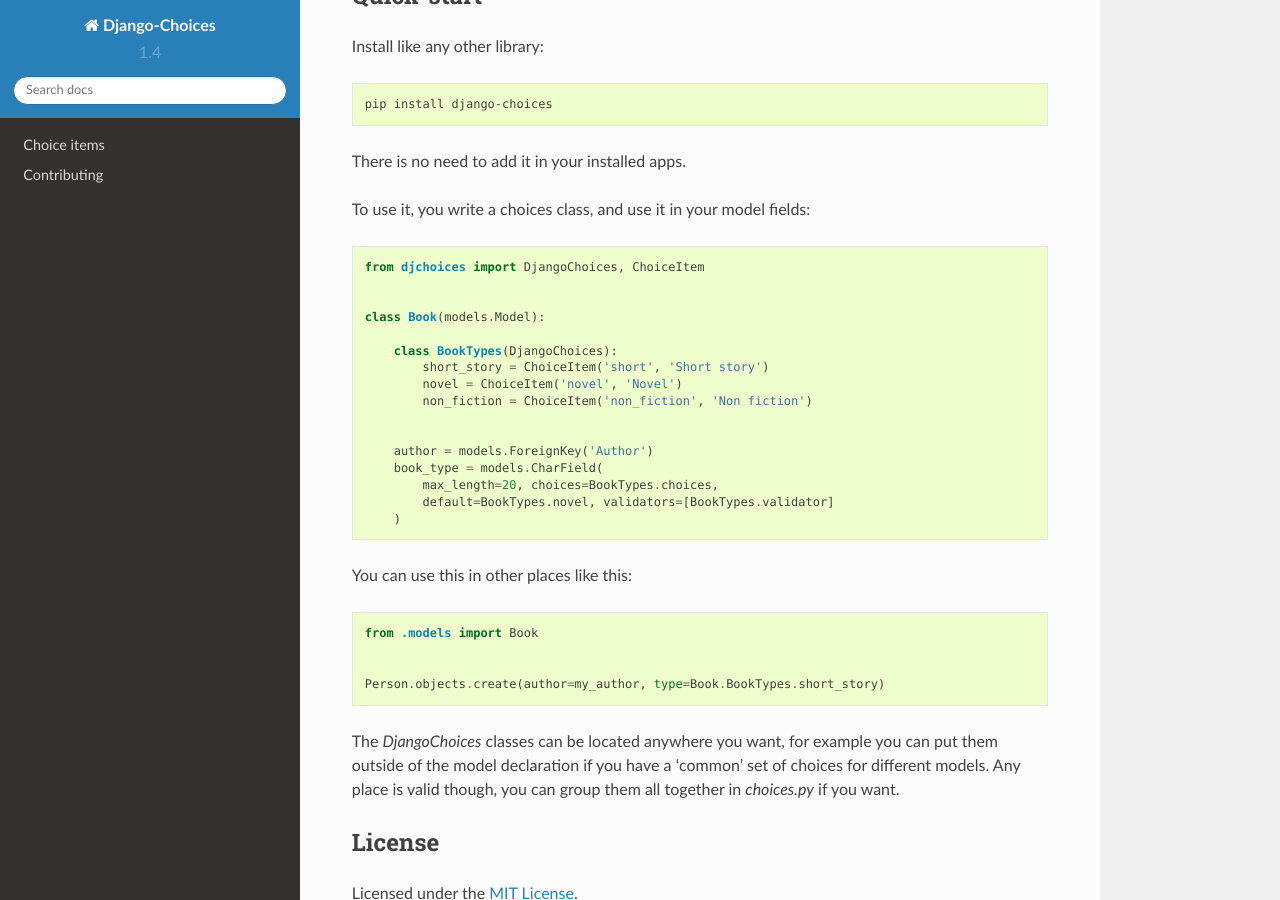
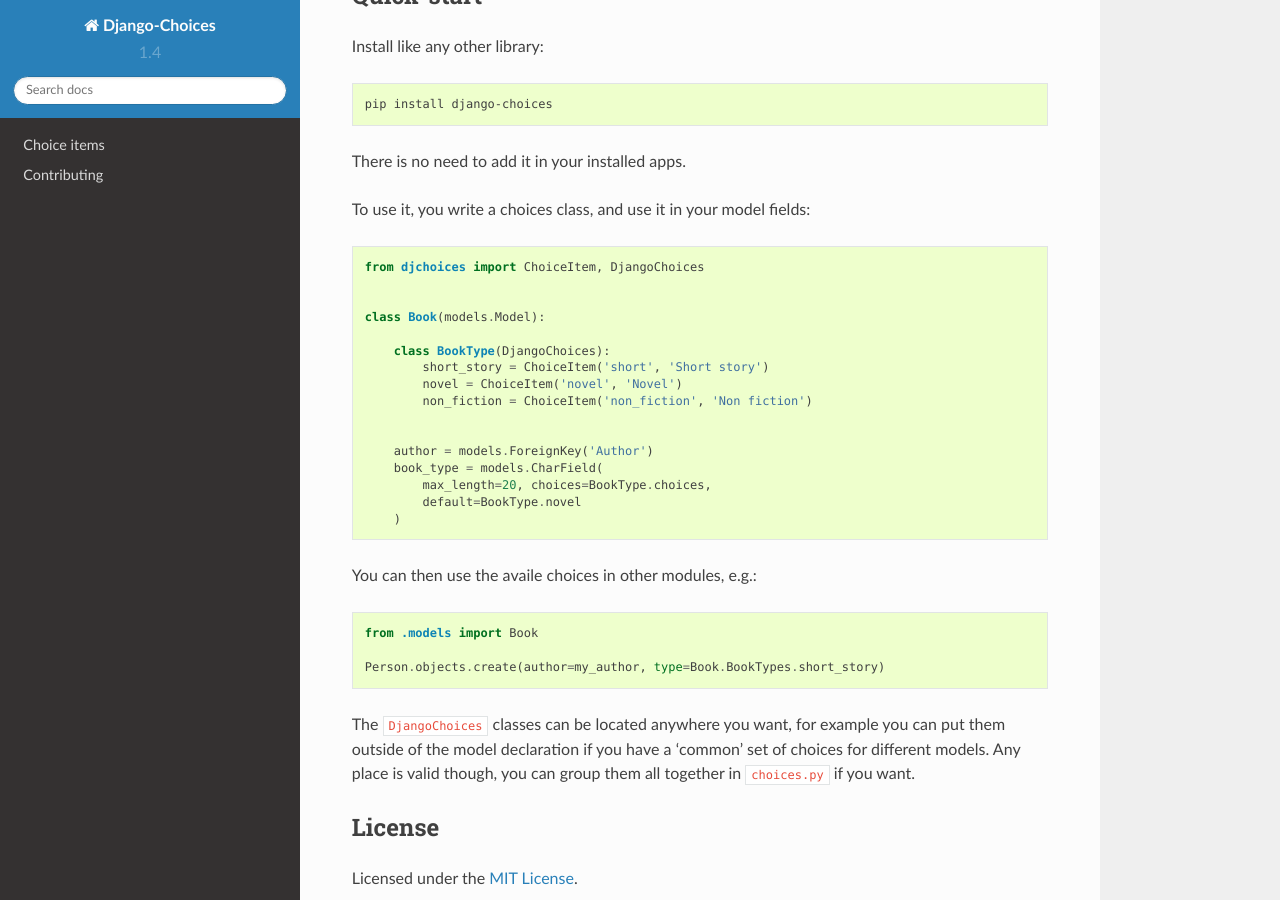
Before and after one commit to bigjason/django-choices, a Sphinx documentation site: the page built from docs/index.rst, in a window 1280 px wide and 900 px high, scrolled down 865 px. Built offline with Sphinx 7.4.7 and the Read the Docs theme 2.0.0, drawn with Linux system fonts in a browser that asks for light colours.

Commit message:
Refs #34 -- reduce verbosity
Per https://github.com/bigjason/django-choices/issues/34\#issuecomment-275801964, there is no actual need to specify the validator generated on the DjangoChoices clases. This documentation update reflects this.

```diff
--- a/docs/index.rst
+++ b/docs/index.rst
@@ -60,12 +60,12 @@
 
 .. code-block:: python
 
-    from djchoices import DjangoChoices, ChoiceItem
+    from djchoices import ChoiceItem, DjangoChoices
 
 
     class Book(models.Model):
 
-        class BookTypes(DjangoChoices):
+        class BookType(DjangoChoices):
             short_story = ChoiceItem('short', 'Short story')
             novel = ChoiceItem('novel', 'Novel')
             non_fiction = ChoiceItem('non_fiction', 'Non fiction')
@@ -73,26 +73,26 @@
 
         author = models.ForeignKey('Author')
         book_type = models.CharField(
-            max_length=20, choices=BookTypes.choices,
-            default=BookTypes.novel, validators=[BookTypes.validator]
+            max_length=20, choices=BookType.choices,
+            default=BookType.novel
         )
 
 
-You can use this in other places like this:
+You can then use the availe choices in other modules, e.g.:
 
 
 .. code-block:: python
 
     from .models import Book
 
-
     Person.objects.create(author=my_author, type=Book.BookTypes.short_story)
 
 
-The `DjangoChoices` classes can be located anywhere you want,
+The ``DjangoChoices`` classes can be located anywhere you want,
 for example you can put them outside of the model declaration if you have a
 'common' set of choices for different models. Any place is valid though,
-you can group them all together in `choices.py` if you want.
+you can group them all together in ``choices.py`` if you want.
+
 
 License
 -------
```
Also changed, not shown: docs/choices.rst (+7 -6 lines).
